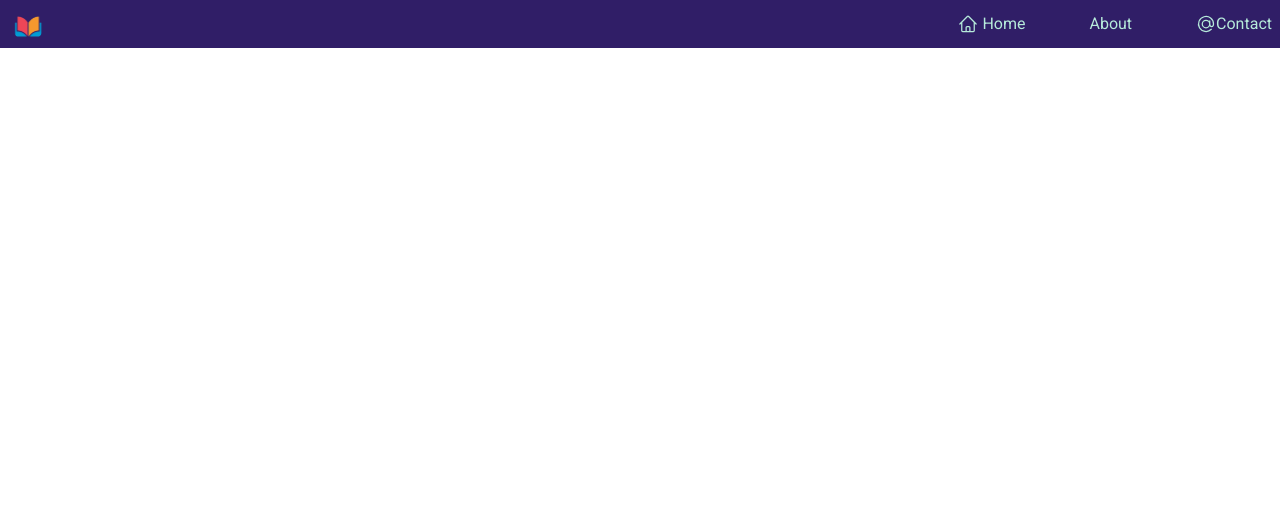
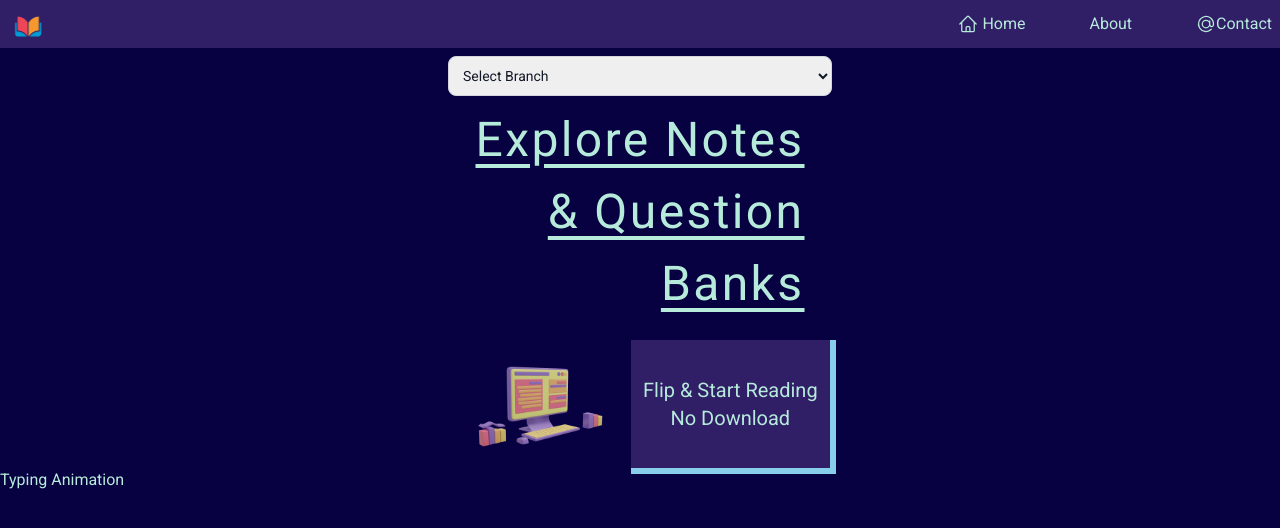
Before and after one commit to anisharaz/resourcesite, a Next.js app: page / in a window 1280 px wide. Shown: the top 528 px of the page. Built offline with nearby package versions, Linux system fonts and the light colour scheme.

Commit message:
feat: Hero section

```diff
--- /dev/null
+++ b/app/components/homepage/Homepage.tsx
@@ -0,0 +1,39 @@
+import Image from "next/image";
+import heroimage from "./assets/heroimage.png";
+import "./homepage.scss";
+import Typing from "./typing/Typing";
+function Homepage() {
+  return (
+    <div className="h-screen bg-pri">
+      <form className="max-w-sm mx-auto pt-2 ">
+        <select
+          id="countries"
+          className="border border-gray-300 text-gray-900 text-sm rounded-lg focus:ring-blue-500 focus:border-blue-500 block w-full p-2.5 dark:bg-gray-700 dark:border-gray-600 dark:placeholder-gray-400 dark:text-white dark:focus:ring-blue-500 dark:focus:border-blue-500"
+        >
+          <option value="">Select Branch </option>
+          <option value="cse">CSE</option>
+          <option value="iot">IOT</option>
+          <option value="AIML">AIML</option>
+          <option value="cyse">Cyber Se.</option>
+        </select>
+      </form>
+      <div className="flex w-full justify-center p-2 ">
+        <div className="text-tert text-5xl leading-normal text-right w-fit tracking-wider underline underline-offset-8">
+          Explore Notes <br /> & Question <br />
+          Banks
+        </div>
+      </div>
+      <div className="flex justify-center mt-3">
+        <Image src={heroimage} alt="" className="w-auto h-32 p-4" />
+        <div className="heroText text-tert text-xl text-center bg-sec flex items-center p-3">
+          Flip & Start Reading
+          <br />
+          No Download
+        </div>
+      </div>
+      <Typing />
+    </div>
+  );
+}
+
+export default Homepage;
--- /dev/null
+++ b/app/components/homepage/homepage.scss
@@ -0,0 +1,3 @@
+.heroText {
+    box-shadow: 3px 3px 0px 3px skyblue;
+}
--- /dev/null
+++ b/app/components/homepage/typing/Typing.tsx
@@ -0,0 +1,5 @@
+function Typing() {
+  return <div className="text-tert">Typing Animation</div>;
+}
+
+export default Typing;
--- a/app/page.tsx
+++ b/app/page.tsx
@@ -1,9 +1,10 @@
+import Homepage from "./components/homepage/Homepage";
 import Navbar from "./components/navbar/Navbar";
-
 export default function Home() {
   return (
     <div className="">
       <Navbar />
+      <Homepage />
     </div>
   );
 }
--- a/tailwind.config.ts
+++ b/tailwind.config.ts
@@ -13,12 +13,13 @@ const config: Config = {
         "gradient-conic":
           "conic-gradient(from 180deg at 50% 50%, var(--tw-gradient-stops))",
       },
+      colors: {
+        pri: "#070041",
+        sec: "#301E67",
+        tert: "#B6EADA",
+      },
     },
-    colors: {
-      pri: "#03001C",
-      sec: "#301E67",
-      tert: "#B6EADA",
-    },
+
     fontFamily: {},
   },
   plugins: [],
```
Also changed, not shown: app/components/homepage/assets/heroimage.png (added).
